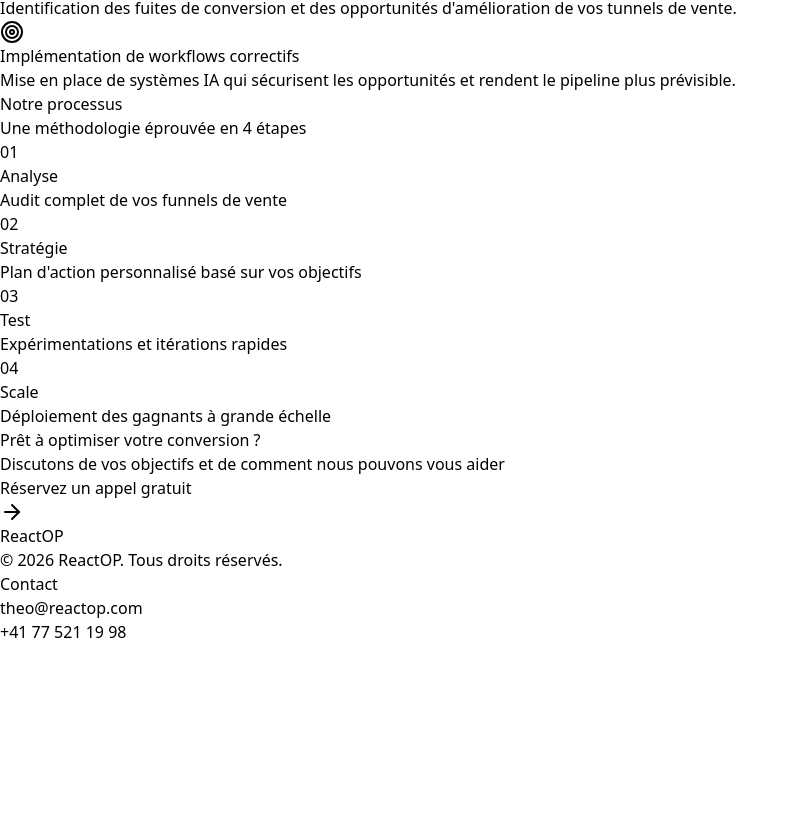
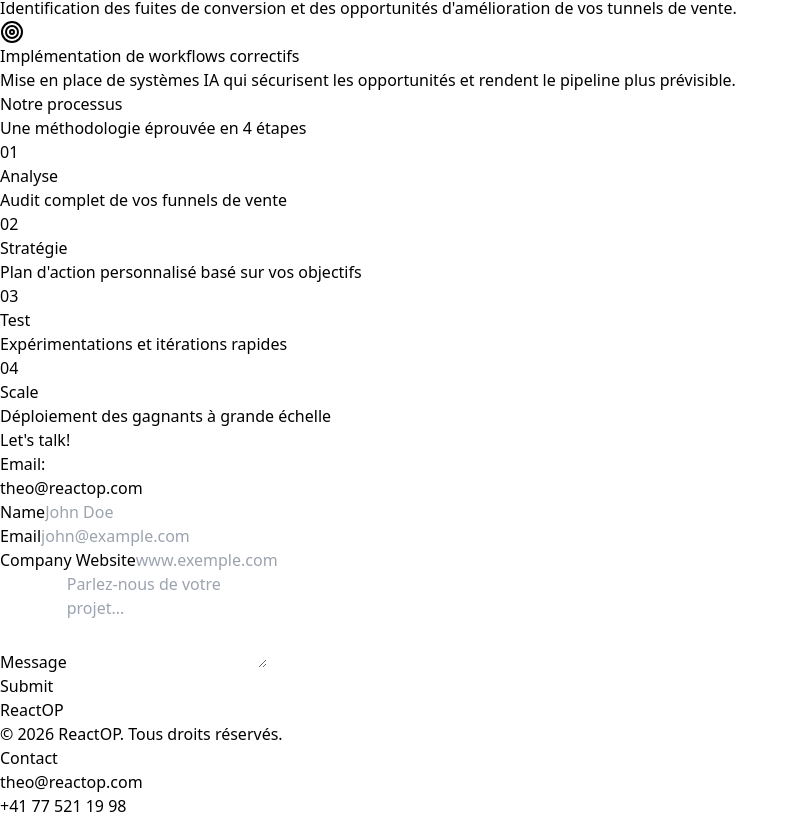
Before and after one commit to TBIRI/ReactOP, a React (Vite) app: page / in a window 1280 px wide. Shown: the part 856-1674 px from the top of the page, without its empty margins (0-799 px from the left). Before the commit the page ends 1500 px from the top, so only its background shows below. Built offline with nearby package versions, Linux system fonts and the light colour scheme.

Commit message:
Updated App.tsx

```diff
--- a/src/App.tsx
+++ b/src/App.tsx
@@ -150,26 +150,66 @@ function App() {
       </section>
 
       <section id="contact" className="py-40 px-6">
-        <div className="max-w-4xl mx-auto text-center">
-          <h2 className="text-5xl font-semibold mb-6 bg-gradient-to-r from-white to-blue-400 bg-clip-text text-transparent">
-            Prêt à optimiser votre conversion ?
-          </h2>
-          <p className="text-xl mb-12 bg-gradient-to-r from-gray-300 to-blue-300 bg-clip-text text-transparent">
-            Discutons de vos objectifs et de comment nous pouvons vous aider
-          </p>
-          <div className="border-beam-wrapper group" style={{ borderRadius: '0.75rem' }}>
-            <a
-              href="https://calendar.app.google/jScJ2XUgZ22C1RRr5"
-              target="_blank"
-              rel="noopener noreferrer"
-              className="relative px-10 py-5 bg-gray-950 font-semibold text-xl transition-all duration-300 flex items-center gap-3"
-              style={{ borderRadius: '0.75rem' }}
-            >
-              <span className="bg-gradient-to-r from-white to-blue-400 bg-clip-text text-transparent">
-                Réservez un appel gratuit
-              </span>
-              <ArrowRight className="w-6 h-6 text-blue-400 group-hover:translate-x-1 transition-transform" />
-            </a>
+        <div className="max-w-7xl mx-auto">
+          <div className="grid md:grid-cols-2 gap-16 items-center">
+            <div>
+              <h2 className="text-7xl font-bold mb-12">
+                <span className="text-white">Let's </span>
+                <span className="bg-gradient-to-r from-white to-blue-400 bg-clip-text text-transparent">talk!</span>
+              </h2>
+              <div className="border-t border-gray-800 pt-8">
+                <p className="text-gray-400 text-lg mb-2">Email:</p>
+                <a href="mailto:theo@reactop.com" className="text-3xl font-light text-white hover:text-blue-400 transition-colors">
+                  theo@reactop.com
+                </a>
+              </div>
+            </div>
+
+            <div className="space-y-6">
+              <div>
+                <label htmlFor="name" className="block text-white text-lg mb-3">Name</label>
+                <input
+                  type="text"
+                  id="name"
+                  placeholder="John Doe"
+                  className="w-full px-6 py-4 bg-transparent border border-gray-800 rounded-xl text-white placeholder-gray-600 focus:outline-none focus:border-blue-500 transition-colors"
+                />
+              </div>
+
+              <div>
+                <label htmlFor="email" className="block text-white text-lg mb-3">Email</label>
+                <input
+                  type="email"
+                  id="email"
+                  placeholder="john@example.com"
+                  className="w-full px-6 py-4 bg-transparent border border-gray-800 rounded-xl text-white placeholder-gray-600 focus:outline-none focus:border-blue-500 transition-colors"
+                />
+              </div>
+
+              <div>
+                <label htmlFor="website" className="block text-white text-lg mb-3">Company Website</label>
+                <input
+                  type="text"
+                  id="website"
+                  placeholder="www.exemple.com"
+                  className="w-full px-6 py-4 bg-transparent border border-gray-800 rounded-xl text-white placeholder-gray-600 focus:outline-none focus:border-blue-500 transition-colors"
+                />
+              </div>
+
+              <div>
+                <label htmlFor="message" className="block text-white text-lg mb-3">Message</label>
+                <textarea
+                  id="message"
+                  rows={4}
+                  placeholder="Parlez-nous de votre projet..."
+                  className="w-full px-6 py-4 bg-transparent border border-gray-800 rounded-xl text-white placeholder-gray-600 focus:outline-none focus:border-blue-500 transition-colors resize-none"
+                ></textarea>
+              </div>
+
+              <button className="w-full px-8 py-4 bg-gray-900 hover:bg-gray-800 border border-gray-800 hover:border-blue-500 text-white text-lg font-medium rounded-xl transition-all duration-200">
+                Submit
+              </button>
+            </div>
           </div>
         </div>
       </section>
```
